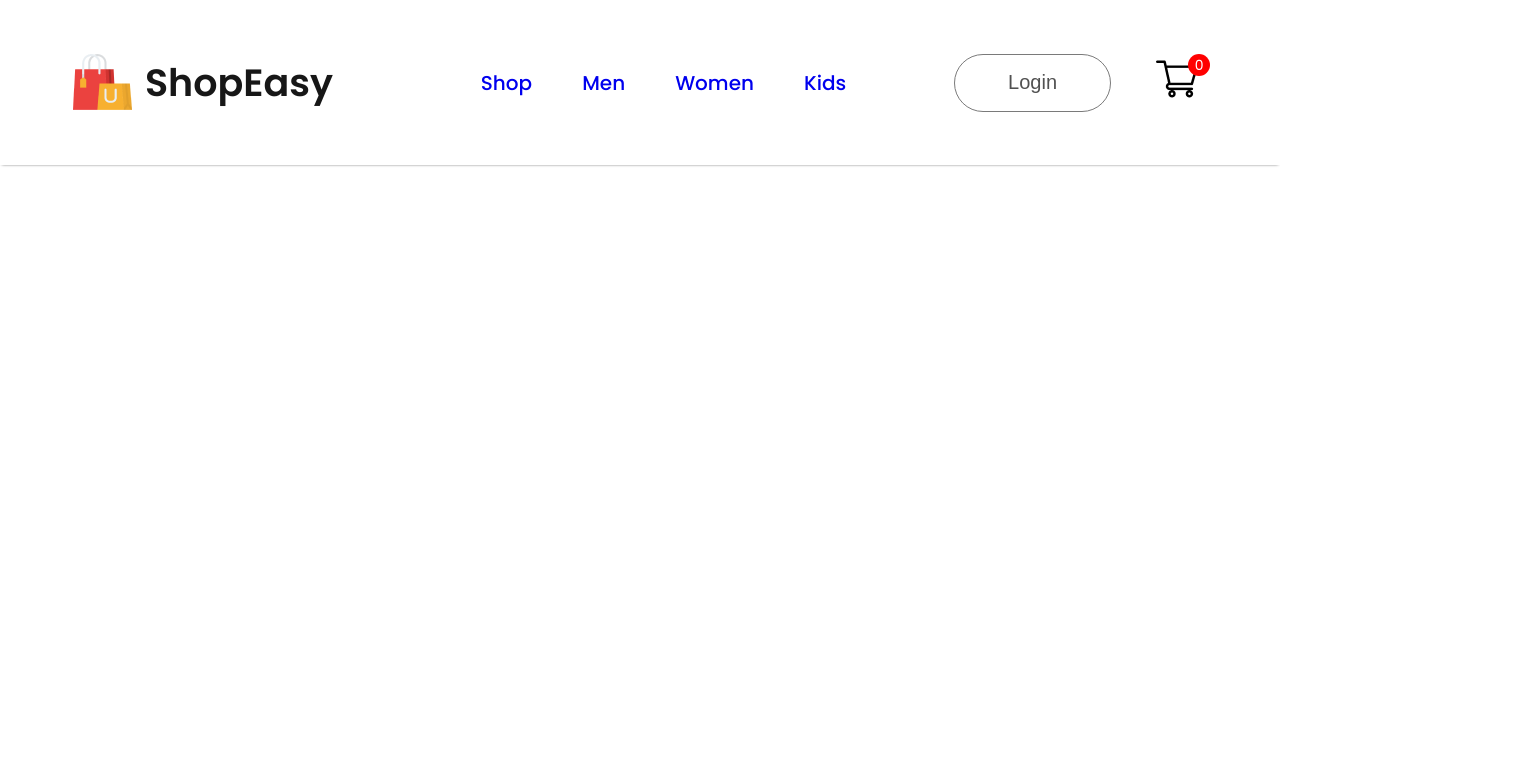
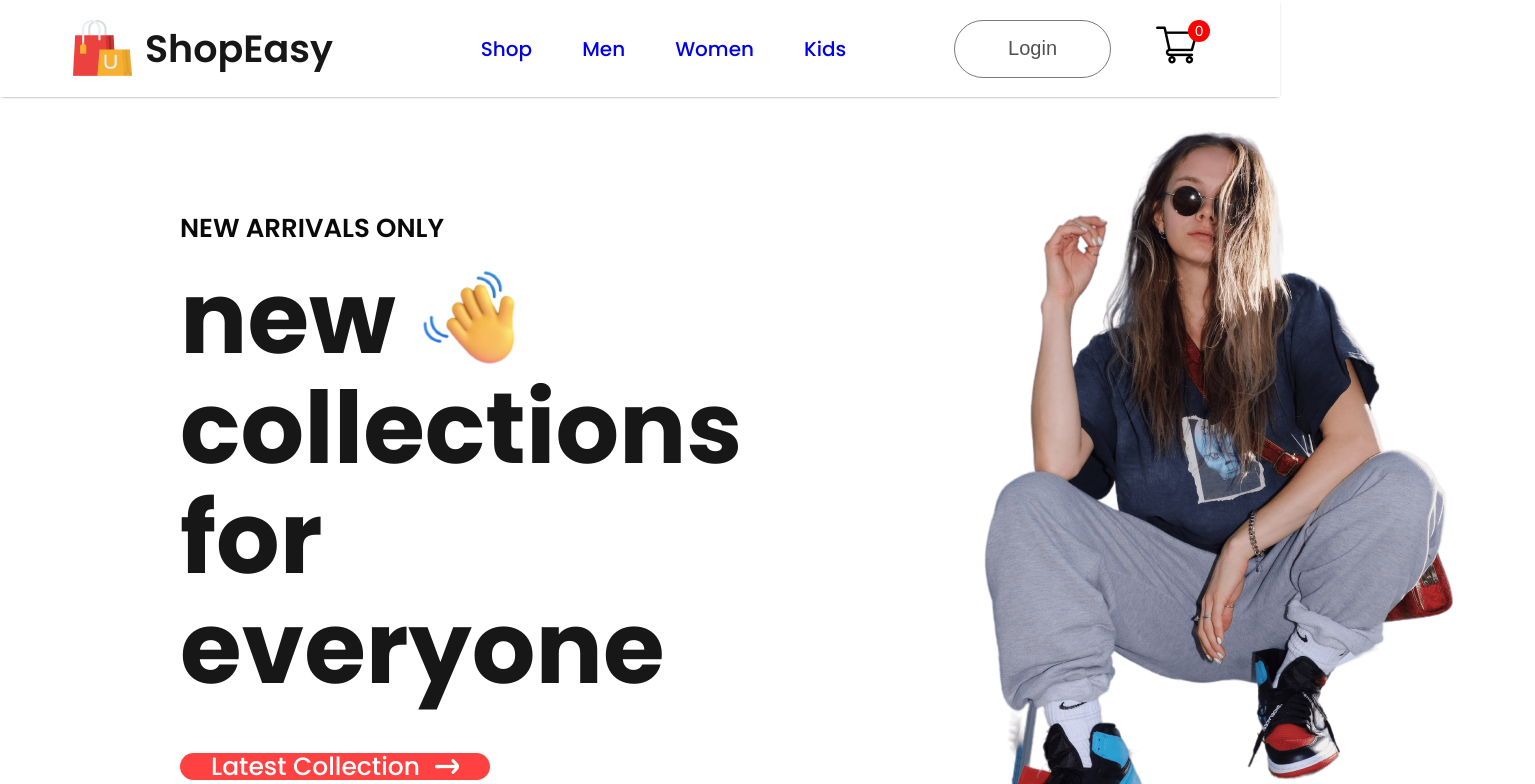
Before and after one commit to Abdullah-Muslim-097/Full-Stack-E-Commerce-Website-React-JS-Node-JS-Express-MongoDB, a React (Create React App) app: page / in a window 1280 px wide. Shown: the top 784 px of the page, 1535 px wide, since content can reach past the window. Built offline with nearby package versions, Linux system fonts and the light colour scheme.

Commit message:
Add Hero component with layout and styling

```diff
--- a/src/Components/Hero/Hero.jsx
+++ b/src/Components/Hero/Hero.jsx
@@ -1,8 +1,32 @@
 import React from 'react'
+import './Hero.css'
+import hand_icon from '../Assets/hand_icon.png'
+import arrow_icon from '../Assets/arrow.png'
+import hero_image from '../Assets/hero_image.png'
 
 const Hero = () => {
   return (
     <div className='hero'>
+      <div className="hero-left">
+        <h2>NEW ARRIVALS ONLY</h2>
+        <div>
+            <div className="hero-hand-icon">
+                <p>new</p>
+                <img src={hand_icon} alt="" />
+            </div>
+            <p>collections</p>
+            <p>for everyone</p>
+        </div>
+        <div className="hero-latest-btn">
+            <div>Latest Collection</div>
+            <img src={arrow_icon} alt="" />
+        </div>
+      </div>
+
+      <div className="hero-right">
+        <img src={hero_image} alt="" />
+
+      </div>
 
     </div>
   )
--- a/src/Components/Navbar/Navbar.css
+++ b/src/Components/Navbar/Navbar.css
@@ -71,3 +71,55 @@
     background: red;
     color: white;
 }
+.hero{
+    height: 100vh;
+    background: linear-gradient(180, #fde1ff, #e1ffea22, 60%);
+    display: flex;
+}
+.hero-left{
+    flex: 1;
+    display: flex;
+    flex-direction: column;
+    justify-content: center;
+    gap: 20px;
+    padding: 180px;
+    line-height: 1.1;
+}
+.hero-left h2{
+    color: #090909;
+    font-size: 26px;
+    font-weight: 600;
+}
+.hero-left p{
+    color: #171717;
+    font-size: 100px;
+    font-weight: 700;
+}
+.hero-hand-icon{
+    display: flex;
+    align-items: center;
+    gap: 20px;
+}
+.hero-hand-icon img{
+    width: 105px;
+}
+.hero-latest-btn{
+    display: flex;
+    justify-content: center;
+    align-items: center;
+    gap: 15px;
+    width: 310px;
+    height: 70px;
+    border-radius: 75px;
+    margin-top: 30px;
+    background: #FF4141;
+    color: white;
+    font-size: 25px;
+    font-weight: 500;
+}
+.hero-right{
+    flex: 1;
+    display: flex;
+    justify-content: center;
+    align-items: center;
+}
--- a/src/Pages/Shop.jsx
+++ b/src/Pages/Shop.jsx
@@ -1,9 +1,10 @@
 import React from 'react'
+import Hero from '../Components/Hero/Hero'
 
 const Shop = () => {
   return (
     <div>
-
+      <Hero/>
     </div>
   )
 }
--- a/src/index.css
+++ b/src/index.css
@@ -1,11 +1,10 @@
+*{
+  margin: 0;
+}
 body {
   margin: 0;
-  font-family: -apple-system, BlinkMacSystemFont, 'Segoe UI', 'Roboto', 'Oxygen',
-    'Ubuntu', 'Cantarell', 'Fira Sans', 'Droid Sans', 'Helvetica Neue',
-    sans-serif;
   -webkit-font-smoothing: antialiased;
   -moz-osx-font-smoothing: grayscale;
-
   font-family: 'Poppins';
 }
 
```
Also changed, not shown: src/Components/Hero/Hero.css (added).
